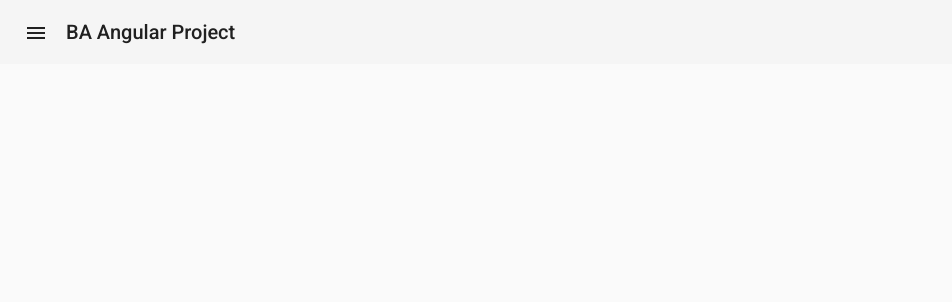
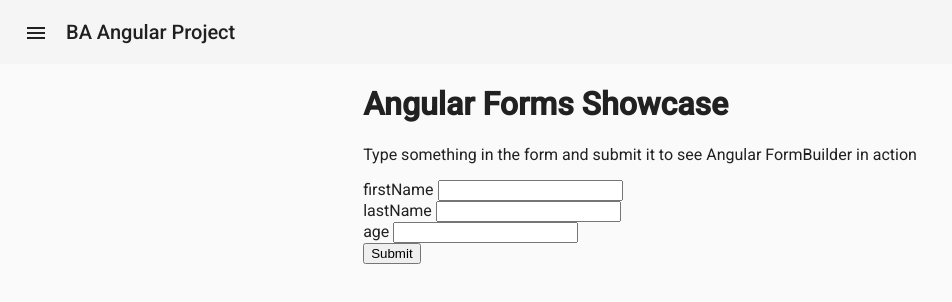
Before and after one commit to Fendorr/BA_Angular_Project, an Angular app: page /form in a window 1280 px wide. Before the commit this address led to /. Shown: the top 302 px of the page, without its empty margins (0-952 px from the left). Built offline with nearby package versions, Linux system fonts and the light colour scheme.

Commit message:
forms implemented

```diff
--- a/src/app/app.module.ts
+++ b/src/app/app.module.ts
@@ -9,7 +9,7 @@ import { BrowserAnimationsModule } from '@angular/platform-browser/animations';
 import { TopBarComponent } from './top-bar/top-bar.component';
 import { SidenavComponent } from './sidenav/sidenav.component';
 import { HomeComponent } from './home/home.component';
-import { SpaceholderComponent } from './spaceholder/spaceholder.component';
+import { FormsComponent } from './spaceholder/forms.component';
 import { MaterialModule } from './material.module';
 import { FlexLayoutModule } from '@angular/flex-layout';
 
@@ -20,7 +20,7 @@ import { FlexLayoutModule } from '@angular/flex-layout';
     TopBarComponent,
     SidenavComponent,
     HomeComponent,
-    SpaceholderComponent,
+    FormsComponent,
   ],
   imports: [
     BrowserModule,
@@ -30,7 +30,7 @@ import { FlexLayoutModule } from '@angular/flex-layout';
     FlexLayoutModule,
     RouterModule.forRoot([
       { path: '', component: HomeComponent },
-      { path: 'spaceholder', component: SpaceholderComponent }
+      { path: 'form', component: FormsComponent }
     ])
   ],
   providers: [],
--- a/src/app/sidenav/sidenav.component.html
+++ b/src/app/sidenav/sidenav.component.html
@@ -14,7 +14,7 @@
           (click)="sidenav.close()"
           routerLink="/"
           routerLinkActive="active">
-          <mat-icon mat-list-icon>dashboard</mat-icon>
+          <mat-icon>dashboard</mat-icon>
           <div class="nav-text" fxHide.lt-sm>Responsive Grid</div>
         </a>
 
@@ -22,10 +22,10 @@
 
         <a mat-list-item
           (click)="sidenav.close()"
-          routerLink="/spaceholder"
+          routerLink="/form"
           routerLinkActive="active">
-          <mat-icon mat-list-icon>help</mat-icon>
-          <div class="nav-text" fxHide.lt-sm>Spaceholder</div>
+          <mat-icon>edit_note</mat-icon>
+          <div class="nav-text" fxHide.lt-sm>Forms</div>
         </a>
 
       </mat-nav-list>
--- /dev/null
+++ b/src/app/spaceholder/forms.component.html
@@ -0,0 +1,24 @@
+<h1>Angular Forms Showcase</h1>
+<p>Type something in the form and submit it to see Angular FormBuilder in action</p>
+
+<form [formGroup]="checkoutForm" (ngSubmit)="onSubmit()">
+  <div>
+    <label for="firstName">
+      firstName
+    </label>
+    <input id="firstName" type="text" formControlName="firstName">
+  </div>
+  <div>
+    <label for="lastName">
+      lastName
+    </label>
+    <input id="lastName" type="text" formControlName="lastName">
+  </div>
+  <div>
+    <label for="age">
+      age
+    </label>
+    <input id="age" type="number" formControlName="age">
+  </div>
+  <button class="button" type="submit">Submit</button>
+</form>
--- /dev/null
+++ b/src/app/spaceholder/forms.component.ts
@@ -0,0 +1,27 @@
+import { Component, OnInit } from '@angular/core';
+import { FormBuilder } from '@angular/forms';
+
+@Component({
+  selector: 'app-forms',
+  templateUrl: './forms.component.html',
+  styleUrls: ['./forms.component.css']
+})
+export class FormsComponent implements OnInit {
+
+  checkoutForm = this.formBuilder.group({
+    firstName: '',
+    lastName: '',
+    age: ''
+  })
+
+  constructor(private formBuilder: FormBuilder) { }
+
+  ngOnInit() {
+  }
+
+  onSubmit(): void {
+    console.warn('Form submitted', this.checkoutForm.value)
+    this.checkoutForm.reset();
+  }
+
+}
--- a/src/app/spaceholder/spaceholder.component.html
+++ /dev/null
@@ -1,3 +0,0 @@
-<p>
-  spaceholder works!
-</p>
--- a/src/app/spaceholder/spaceholder.component.ts
+++ /dev/null
@@ -1,15 +0,0 @@
-import { Component, OnInit } from '@angular/core';
-
-@Component({
-  selector: 'app-spaceholder',
-  templateUrl: './spaceholder.component.html',
-  styleUrls: ['./spaceholder.component.css']
-})
-export class SpaceholderComponent implements OnInit {
-
-  constructor() { }
-
-  ngOnInit() {
-  }
-
-}
```
Also changed, not shown: src/app/spaceholder/forms.component.css (added), src/app/spaceholder/spaceholder.component.css (deleted), 1 other file (tests, documents, lock files or other folders).
